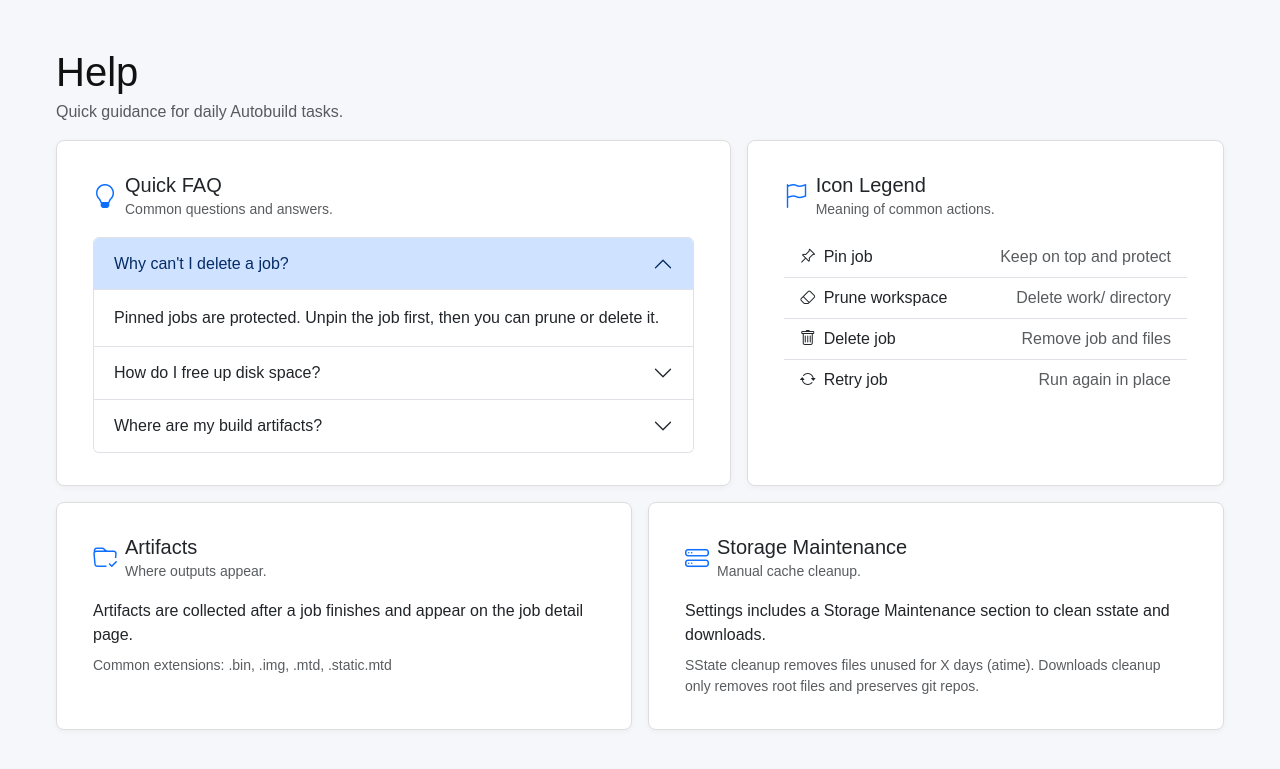
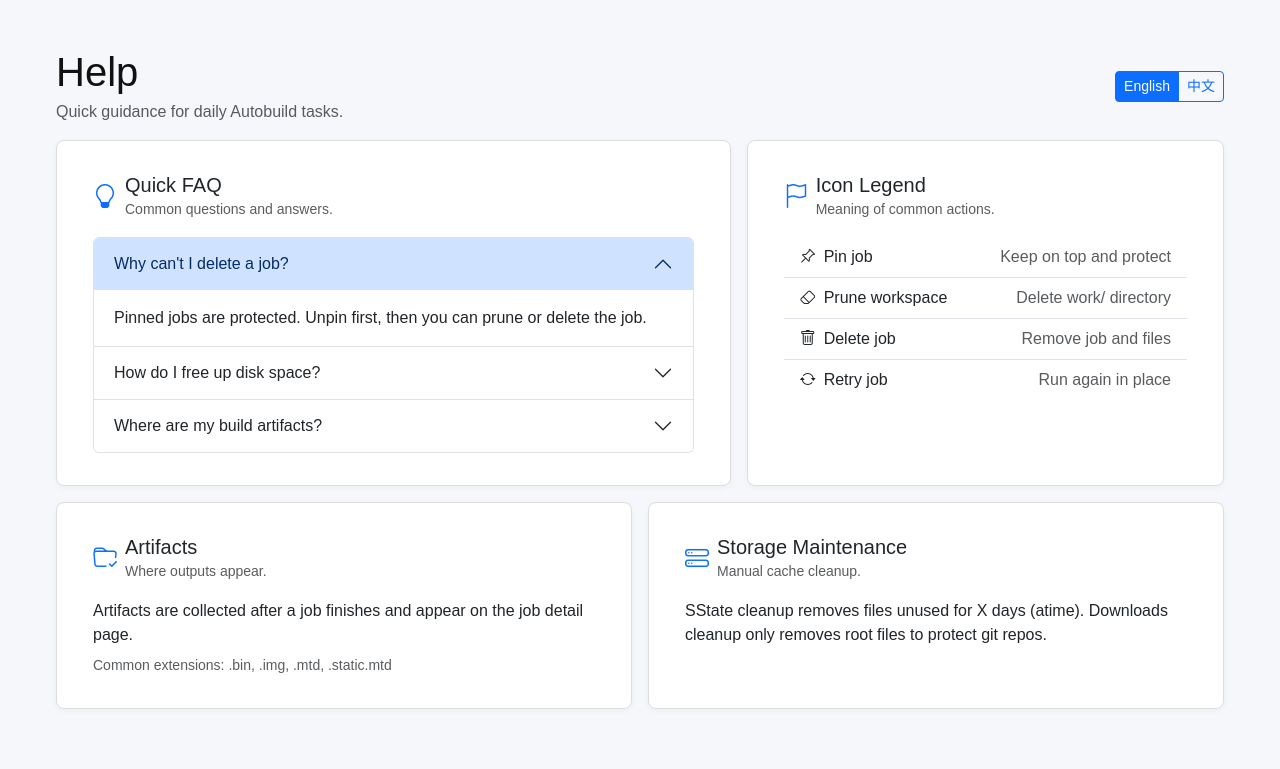
Before and after one commit to hanhanlee/autobuild_onetree, a FastAPI app: page /help in a window 1280 px wide. Shown: the top 769 px of the page. Run offline with FastAPI, Linux system fonts and the light colour scheme; some libraries are stand-ins or nearby versions.

Commit message:
docs: add user guide and update help page with bilingual support

```diff
--- a/templates/help.html
+++ b/templates/help.html
@@ -3,8 +3,14 @@
 {% block content %}
 <div class="d-flex justify-content-between align-items-center mb-3">
   <div>
-    <h1 class="mb-1">Help</h1>
-    <p class="text-muted mb-0">Quick guidance for daily Autobuild tasks.</p>
+    <h1 class="mb-1 lang-en">Help</h1>
+    <h1 class="mb-1 lang-zh d-none">使用說明</h1>
+    <p class="text-muted mb-0 lang-en">Quick guidance for daily Autobuild tasks.</p>
+    <p class="text-muted mb-0 lang-zh d-none">Autobuild 系統操作快速指南。</p>
+  </div>
+  <div class="btn-group" role="group" aria-label="Language toggle">
+    <button type="button" class="btn btn-outline-primary btn-sm active" data-lang="en">English</button>
+    <button type="button" class="btn btn-outline-primary btn-sm" data-lang="zh">中文</button>
   </div>
 </div>
 
@@ -15,44 +21,52 @@
         <div class="d-flex align-items-center mb-3">
           <i class="bi bi-lightbulb text-primary me-2 fs-4"></i>
           <div>
-            <h5 class="card-title mb-0">Quick FAQ</h5>
-            <small class="text-muted">Common questions and answers.</small>
+            <h5 class="card-title mb-0 lang-en">Quick FAQ</h5>
+            <h5 class="card-title mb-0 lang-zh d-none">常見問題</h5>
+            <small class="text-muted lang-en">Common questions and answers.</small>
+            <small class="text-muted lang-zh d-none">快速解答常見疑問。</small>
           </div>
         </div>
         <div class="accordion" id="helpFaq">
           <div class="accordion-item">
             <h2 class="accordion-header" id="faq-pin">
               <button class="accordion-button" type="button" data-bs-toggle="collapse" data-bs-target="#faqPinBody" aria-expanded="true" aria-controls="faqPinBody">
-                Why can't I delete a job?
+                <span class="lang-en">Why can't I delete a job?</span>
+                <span class="lang-zh d-none">為什麼我不能刪除 Job？</span>
               </button>
             </h2>
             <div id="faqPinBody" class="accordion-collapse collapse show" aria-labelledby="faq-pin" data-bs-parent="#helpFaq">
               <div class="accordion-body">
-                Pinned jobs are protected. Unpin the job first, then you can prune or delete it.
+                <span class="lang-en">Pinned jobs are protected. Unpin first, then you can prune or delete the job.</span>
+                <span class="lang-zh d-none">被釘選 (Pinned) 的 Job 受保護以防止誤刪。請先取消釘選再進行 Prune 或 Delete。</span>
               </div>
             </div>
           </div>
           <div class="accordion-item">
             <h2 class="accordion-header" id="faq-disk">
               <button class="accordion-button collapsed" type="button" data-bs-toggle="collapse" data-bs-target="#faqDiskBody" aria-expanded="false" aria-controls="faqDiskBody">
-                How do I free up disk space?
+                <span class="lang-en">How do I free up disk space?</span>
+                <span class="lang-zh d-none">硬碟空間不足怎麼辦？</span>
               </button>
             </h2>
             <div id="faqDiskBody" class="accordion-collapse collapse" aria-labelledby="faq-disk" data-bs-parent="#helpFaq">
               <div class="accordion-body">
-                Use "Prune Workspace" on old jobs to remove the work/ directory, or use Storage Maintenance in Settings to clean sstate and downloads.
+                <span class="lang-en">Use "Prune Workspace" on old jobs, or go to Settings and run Storage Maintenance.</span>
+                <span class="lang-zh d-none">你可以對舊的 Job 執行 "Prune Workspace"，或到 Settings 使用 Storage Maintenance 清理。</span>
               </div>
             </div>
           </div>
           <div class="accordion-item">
             <h2 class="accordion-header" id="faq-artifacts">
               <button class="accordion-button collapsed" type="button" data-bs-toggle="collapse" data-bs-target="#faqArtifactsBody" aria-expanded="false" aria-controls="faqArtifactsBody">
-                Where are my build artifacts?
+                <span class="lang-en">Where are my build artifacts?</span>
+                <span class="lang-zh d-none">編譯產物 (Artifacts) 在哪裡？</span>
               </button>
             </h2>
             <div id="faqArtifactsBody" class="accordion-collapse collapse" aria-labelledby="faq-artifacts" data-bs-parent="#helpFaq">
               <div class="accordion-body">
-                Open the job detail page. The Artifacts section lists output files and provides download links.
+                <span class="lang-en">Open the job detail page. The Artifacts section lists output files and download links.</span>
+                <span class="lang-zh d-none">請打開 Job 詳細頁面。下方的 Artifacts 區塊會列出產出檔案與下載連結。</span>
               </div>
             </div>
           </div>
@@ -66,26 +80,36 @@
         <div class="d-flex align-items-center mb-3">
           <i class="bi bi-flag text-primary me-2 fs-4"></i>
           <div>
-            <h5 class="card-title mb-0">Icon Legend</h5>
-            <small class="text-muted">Meaning of common actions.</small>
+            <h5 class="card-title mb-0 lang-en">Icon Legend</h5>
+            <h5 class="card-title mb-0 lang-zh d-none">圖示說明</h5>
+            <small class="text-muted lang-en">Meaning of common actions.</small>
+            <small class="text-muted lang-zh d-none">常用操作圖示解釋。</small>
           </div>
         </div>
         <ul class="list-group list-group-flush">
           <li class="list-group-item d-flex align-items-center justify-content-between">
-            <span><i class="bi bi-pin-angle me-2"></i>Pin job</span>
-            <span class="text-muted">Keep on top and protect</span>
+            <span class="lang-en"><i class="bi bi-pin-angle me-2"></i>Pin job</span>
+            <span class="lang-zh d-none"><i class="bi bi-pin-angle me-2"></i>釘選 Job</span>
+            <span class="text-muted lang-en">Keep on top and protect</span>
+            <span class="text-muted lang-zh d-none">置頂並防止誤刪</span>
           </li>
           <li class="list-group-item d-flex align-items-center justify-content-between">
-            <span><i class="bi bi-eraser me-2"></i>Prune workspace</span>
-            <span class="text-muted">Delete work/ directory</span>
+            <span class="lang-en"><i class="bi bi-eraser me-2"></i>Prune workspace</span>
+            <span class="lang-zh d-none"><i class="bi bi-eraser me-2"></i>Prune 工作目錄</span>
+            <span class="text-muted lang-en">Delete work/ directory</span>
+            <span class="text-muted lang-zh d-none">刪除 work/ 目錄釋放空間</span>
           </li>
           <li class="list-group-item d-flex align-items-center justify-content-between">
-            <span><i class="bi bi-trash me-2"></i>Delete job</span>
-            <span class="text-muted">Remove job and files</span>
+            <span class="lang-en"><i class="bi bi-trash me-2"></i>Delete job</span>
+            <span class="lang-zh d-none"><i class="bi bi-trash me-2"></i>刪除 Job</span>
+            <span class="text-muted lang-en">Remove job and files</span>
+            <span class="text-muted lang-zh d-none">永久刪除紀錄與檔案</span>
           </li>
           <li class="list-group-item d-flex align-items-center justify-content-between">
-            <span><i class="bi bi-arrow-repeat me-2"></i>Retry job</span>
-            <span class="text-muted">Run again in place</span>
+            <span class="lang-en"><i class="bi bi-arrow-repeat me-2"></i>Retry job</span>
+            <span class="lang-zh d-none"><i class="bi bi-arrow-repeat me-2"></i>重試 Job</span>
+            <span class="text-muted lang-en">Run again in place</span>
+            <span class="text-muted lang-zh d-none">原位重新執行</span>
           </li>
         </ul>
       </div>
@@ -100,12 +124,16 @@
         <div class="d-flex align-items-center mb-3">
           <i class="bi bi-folder-check text-primary me-2 fs-4"></i>
           <div>
-            <h5 class="card-title mb-0">Artifacts</h5>
-            <small class="text-muted">Where outputs appear.</small>
+            <h5 class="card-title mb-0 lang-en">Artifacts</h5>
+            <h5 class="card-title mb-0 lang-zh d-none">產出檔案</h5>
+            <small class="text-muted lang-en">Where outputs appear.</small>
+            <small class="text-muted lang-zh d-none">產出檔案位置與格式。</small>
           </div>
         </div>
-        <p class="mb-2">Artifacts are collected after a job finishes and appear on the job detail page.</p>
-        <div class="text-muted small">Common extensions: .bin, .img, .mtd, .static.mtd</div>
+        <p class="mb-2 lang-en">Artifacts are collected after a job finishes and appear on the job detail page.</p>
+        <p class="mb-2 lang-zh d-none">Job 完成後會收集產出檔案，並顯示在 Job 詳細頁面。</p>
+        <div class="text-muted small lang-en">Common extensions: .bin, .img, .mtd, .static.mtd</div>
+        <div class="text-muted small lang-zh d-none">支援格式: .bin, .img, .mtd, .static.mtd</div>
       </div>
     </div>
   </div>
@@ -115,17 +143,48 @@
         <div class="d-flex align-items-center mb-3">
           <i class="bi bi-hdd-stack text-primary me-2 fs-4"></i>
           <div>
-            <h5 class="card-title mb-0">Storage Maintenance</h5>
-            <small class="text-muted">Manual cache cleanup.</small>
+            <h5 class="card-title mb-0 lang-en">Storage Maintenance</h5>
+            <h5 class="card-title mb-0 lang-zh d-none">空間維護</h5>
+            <small class="text-muted lang-en">Manual cache cleanup.</small>
+            <small class="text-muted lang-zh d-none">手動清理快取。</small>
           </div>
         </div>
-        <p class="mb-2">Settings includes a Storage Maintenance section to clean sstate and downloads.</p>
-        <div class="text-muted small">
-          SState cleanup removes files unused for X days (atime).
-          Downloads cleanup only removes root files and preserves git repos.
-        </div>
+        <p class="mb-2 lang-en">SState cleanup removes files unused for X days (atime). Downloads cleanup only removes root files to protect git repos.</p>
+        <p class="mb-2 lang-zh d-none">SState 依據 atime 清理超過 X 天未使用的檔案；Downloads 僅清理根目錄檔案以保護 Git Repo。</p>
       </div>
     </div>
   </div>
 </div>
+
+<script>
+  (function() {
+    const buttons = document.querySelectorAll("[data-lang]");
+    const itemsEn = document.querySelectorAll(".lang-en");
+    const itemsZh = document.querySelectorAll(".lang-zh");
+
+    function setLang(lang) {
+      const showEn = lang !== "zh";
+      itemsEn.forEach((el) => el.classList.toggle("d-none", !showEn));
+      itemsZh.forEach((el) => el.classList.toggle("d-none", showEn));
+      buttons.forEach((btn) => btn.classList.toggle("active", btn.getAttribute("data-lang") === lang));
+      try {
+        localStorage.setItem("autobuild_lang", lang);
+      } catch (e) {
+        // ignore storage errors
+      }
+    }
+
+    buttons.forEach((btn) => {
+      btn.addEventListener("click", () => setLang(btn.getAttribute("data-lang") || "en"));
+    });
+
+    let initial = "en";
+    try {
+      initial = localStorage.getItem("autobuild_lang") || "en";
+    } catch (e) {
+      initial = "en";
+    }
+    setLang(initial);
+  })();
+</script>
 {% endblock %}
```
